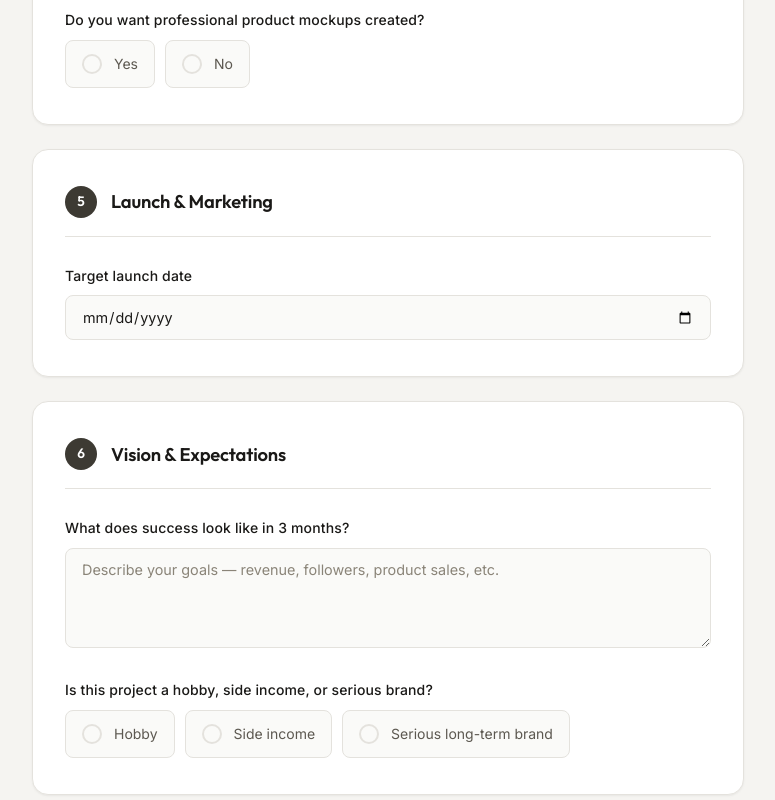
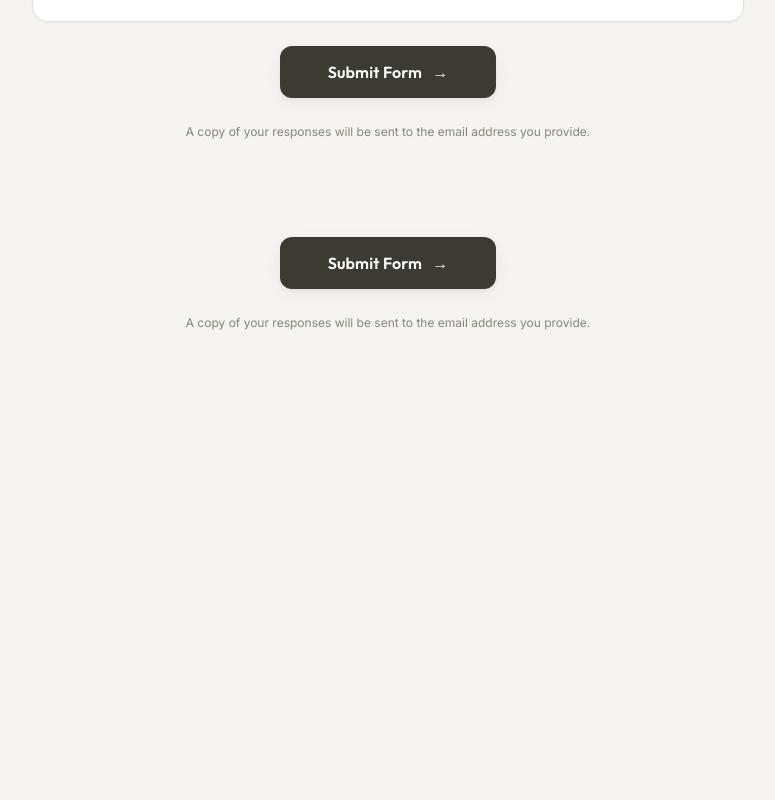
Before and after one commit to harleensinghmalhotra/PODForm, a plain HTML site: page index.html in a window 1280 px wide. Shown: the part 4240-5040 px from the top of the page, without its empty margins (252-1027 px from the left). After the commit the page ends 4573 px from the top, so only its background shows below. Drawn offline with Linux system fonts and the light colour scheme.

Commit message:
Remove mockups, launch, and vision sections

```diff
--- a/index.html
+++ b/index.html
@@ -351,64 +351,36 @@
           </div>
         </div>
 
-        <div class="field-group">
-          <label class="field-label">Do you want professional product mockups created?</label>
-          <div class="option-group inline">
-            <div class="option-item">
-              <input type="radio" name="mockups" id="mockYes" value="Yes">
-              <label for="mockYes"><span class="indicator"></span>Yes</label>
-            </div>
-            <div class="option-item">
-              <input type="radio" name="mockups" id="mockNo" value="No">
-              <label for="mockNo"><span class="indicator"></span>No</label>
-            </div>
-          </div>
-        </div>
       </div>
 
-      <!-- ==================== SECTION 5 ==================== -->
-      <div class="form-section" data-section="5">
-        <div class="section-header">
-          <span class="section-number">5</span>
-          <h2 class="section-title">Launch & Marketing</h2>
-        </div>
-
-        <div class="field-group">
-          <label class="field-label" for="launchDate">Target launch date</label>
-          <input type="date" id="launchDate" name="launchDate">
-        </div>
+      <!-- Submit -->
+      <div class="submit-section">
+        <button type="submit" class="submit-btn" id="submitBtn">
+          <span class="btn-text">Submit Form</span>
+          <span class="btn-icon">→</span>
+          <span class="btn-loading" style="display:none;">Sending...</span>
+        </button>
       </div>
 
-      <!-- ==================== SECTION 6 ==================== -->
-      <div class="form-section" data-section="6">
-        <div class="section-header">
-          <span class="section-number">6</span>
-          <h2 class="section-title">Vision & Expectations</h2>
-        </div>
+    </form>
 
-        <div class="field-group">
-          <label class="field-label" for="successVision">What does success look like in 3 months?</label>
-          <textarea id="successVision" name="successVision"
-            placeholder="Describe your goals — revenue, followers, product sales, etc."></textarea>
-        </div>
+    <footer class="form-footer">
+      <p>A copy of your responses will be sent to the email address you provide.</p>
+    </footer>
+  </div>
 
-        <div class="field-group">
-          <label class="field-label">Is this project a hobby, side income, or serious brand?</label>
-          <div class="option-group inline">
-            <div class="option-item">
-              <input type="radio" name="projectType" id="typeHobby" value="Hobby">
-              <label for="typeHobby"><span class="indicator"></span>Hobby</label>
-            </div>
-            <div class="option-item">
-              <input type="radio" name="projectType" id="typeSide" value="Side income">
-              <label for="typeSide"><span class="indicator"></span>Side income</label>
-            </div>
-            <div class="option-item">
-              <input type="radio" name="projectType" id="typeSerious" value="Serious long-term brand">
-              <label for="typeSerious"><span class="indicator"></span>Serious long-term brand</label>
-            </div>
-          </div>
-        </div>
+  <!-- Success Overlay -->
+  <div class="success-overlay" id="successOverlay">
+    <div class="success-card">
+      <div class="success-icon">✓</div>
+      <h2>Thank You!</h2>
+      <p>Thank you for submitting your information. We will review your details and reach out within 24–48 hours to
+        begin your POD store setup.</p>
+    </div>
+  </div>
+
+  <script src="script.js"></script>
+</body>
       </div>
 
       <!-- Submit -->
```
